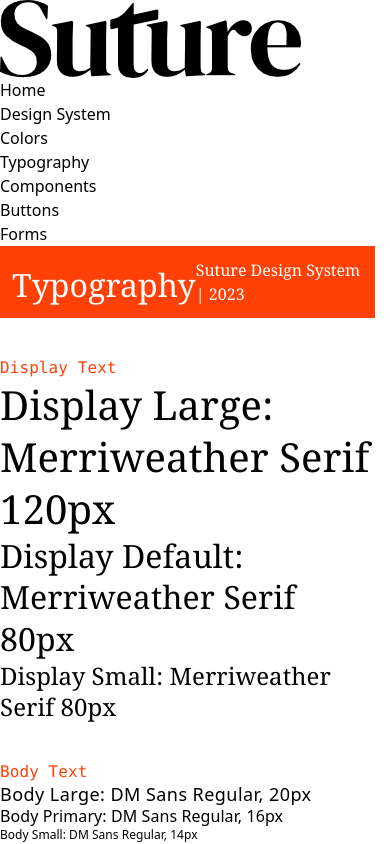
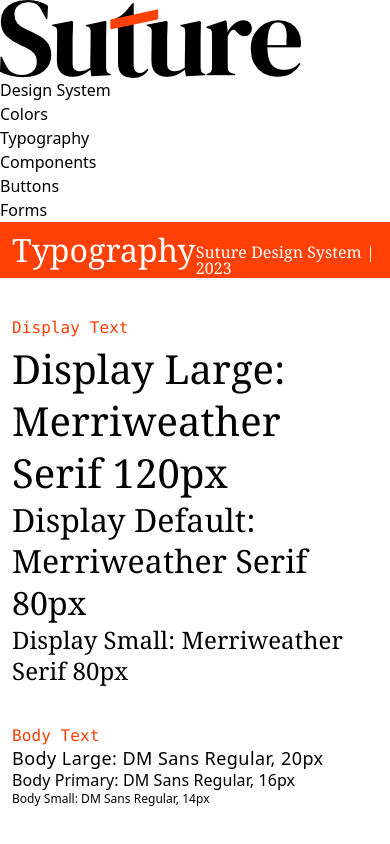
Before and after one commit to johnhoysa/styleguide-react, a React (Create React App) app: page /typography in a window 390 px wide. Shown: the top 844 px of the page. Built offline with nearby package versions, Linux system fonts and the light colour scheme.

Commit message:
layout and design updates

```diff
--- a/src/Layout.js
+++ b/src/Layout.js
@@ -1,19 +1,19 @@
 import { Outlet, Link } from 'react-router-dom';
 
-import ProjectLogo from './assets/logos/suture-logo.png';
+import ProjectLogo from './assets/logos/suture-logo-accent.png';
 
 const Layout = () => {
   return (
     <div className="flex-container-parent">
       <div className="flex-container-content">
         <div className="sidebar">
+          <div className="logo">
+            <Link to="/index">
+              <img src={ProjectLogo} alt="Company Logo" />
+            </Link>
+          </div>
+          <nav>
             <ul>
-            <li>
-              <img src={ProjectLogo} alt="fireSpot" />
-            </li>
-            <li>
-              <Link to="/index">Home</Link>
-            </li>
               <li>
                 Design System
                 <ul>
@@ -37,9 +37,10 @@ const Layout = () => {
                 </ul>
               </li>
             </ul>
+          </nav>
         </div>
 
-        <main className="container main">
+        <main className="main">
           <Outlet />
         </main>
       </div>
--- a/src/components/TitleBar.js
+++ b/src/components/TitleBar.js
@@ -2,9 +2,9 @@ import React from 'react';
 import { ProjectName } from '../constants.js';
 
 const TitleBar = ({ title }) => {
-  const titleBarWrap = `flex bg-primary p-3 justify-between items-end text-white`;
-  const titleBarTitle = `text-white text-3xl`;
-  const titleBarClient = `text-white`;
+  const titleBarWrap = `flex bg-primary h-14 px-3 text-white justify-between items-center`;
+  const titleBarTitle = `text-white text-3xl leading-none`;
+  const titleBarClient = `text-white text-base leading-none pt-5`;
   return (
     <div className={titleBarWrap}>
       <p className={titleBarTitle}>{title}</p>
--- a/src/css/layout/layout.css
+++ b/src/css/layout/layout.css
@@ -1,8 +1,15 @@
 .flex-container-parent {@apply flex  flex-col h-screen}
-.flex-container-content {@apply flex grow}
-.flex-container-content .sidebar {@apply flex h-full max-w-sm p-4 pr-8 }
-.flex-container-content .sidebar ul > li {@apply text-base font-serif mt-1 }
-.flex-container-content .sidebar ul > li > ul > li {@apply text-xs font-mono pl-2}
+.flex-container-content {@apply flex grow justify-start }
+
+.flex-container-content .sidebar {@apply flex flex-col h-full p-4 w-64 sm:hidden md:flex}
+
+.flex-container-content .sidebar .logo {@apply flex w-full justify-between items-center pt-[76px]}
+.flex-container-content .sidebar .logo img{ @apply w-20 h-full}
+
+.flex-container-content .sidebar nav { @apply w-auto h-full pt-4}
+.flex-container-content .sidebar ul > li {@apply text-sm font-serif mt-3 }
+.flex-container-content .sidebar ul > li > ul > li {@apply text-xs font-mono pl-2 mt-1}
 .flex-container-content .sidebar ul > li > ul > li a {@apply text-primary }
-.flex-container-content .main {@apply grow}
+
+.flex-container-content .main {@apply grow w-full}
 .flex-container-footer {@apply flex}
--- a/src/index.js
+++ b/src/index.js
@@ -7,9 +7,10 @@ import Buttons from './styleguide/Buttons';
 import Colors from './styleguide/Colors';
 import Forms from './styleguide/Forms';
 import Typography from './styleguide/Typography';
-
+// Route to Pages
 import Home from './Home';
 import NoPage from './404';
+// Import CSS
 import './tailwind.css';
 
 export default function App() {
--- a/src/styleguide/Buttons.js
+++ b/src/styleguide/Buttons.js
@@ -4,13 +4,19 @@ import Button from '../components/Button.js';
 //
 const Buttons = () => {
   return (
+    <>
       <section>
         <TitleBar title="Buttons" />
-
         <h5 className="guide-heading">Button Default Enabled</h5>
+      </section>
+      <section className="guide-section">
         <div className="grid grid-cols-3 gap-3 mt-6">
           <span className="">
-          <Button label="Primary" size="button-default" look="button-primary" />
+            <Button
+              label="Primary"
+              size="button-default"
+              look="button-primary"
+            />
           </span>
           <span className="">
             <Button
@@ -28,7 +34,7 @@ const Buttons = () => {
           </span>
         </div>
 
-      <h5 className="guide-heading">Button Default Disabled</h5>
+        <h5 className="guide-section-heading">Button Default Disabled</h5>
         <div className="grid grid-cols-3 gap-3 mt-6">
           <span className="">
             <Button
@@ -56,58 +62,75 @@ const Buttons = () => {
           </span>
         </div>
 
-      <h5 className="guide-heading">Button Medium</h5>
+        <h5 className="guide-section-heading">Button Medium</h5>
         <div className="grid grid-cols-3 gap-3 mt-6">
           <span className="">
             <Button label="Primary" size="button-md" look="button-primary" />
           </span>
           <span className="">
-          <Button label="Secondary" size="button-md" look="button-secondary" />
+            <Button
+              label="Secondary"
+              size="button-md"
+              look="button-secondary"
+            />
           </span>
           <span className="">
             <Button label="Outlined" size="button-md" look="button-outlined" />
           </span>
         </div>
 
-      <h5 className="guide-heading">Button Small</h5>
+        <h5 className="guide-section-heading">Button Small</h5>
         <div className="grid grid-cols-3 gap-3 mt-6">
           <span className="">
             <Button label="Primary" size="button-sm" look="button-primary" />
           </span>
           <span className="">
-          <Button label="Secondary" size="button-sm" look="button-secondary" />
+            <Button
+              label="Secondary"
+              size="button-sm"
+              look="button-secondary"
+            />
           </span>
           <span className="">
             <Button label="Outlined" size="button-sm" look="button-outlined" />
           </span>
         </div>
 
-      <h5 className="guide-heading">Button X-Small</h5>
+        <h5 className="guide-section-heading">Button X-Small</h5>
         <div className="grid grid-cols-3 gap-3 mt-6">
           <span className="">
             <Button label="Primary" size="button-xs" look="button-primary" />
           </span>
           <span className="">
-          <Button label="Secondary" size="button-xs" look="button-secondary" />
+            <Button
+              label="Secondary"
+              size="button-xs"
+              look="button-secondary"
+            />
           </span>
           <span className="">
             <Button label="Outlined" size="button-xs" look="button-outlined" />
           </span>
         </div>
 
-      <h5 className="guide-heading">Button X-Large, Mobile Only</h5>
+        <h5 className="guide-section-heading">Button X-Large, Mobile Only</h5>
         <div className="grid grid-cols-3 gap-3 mt-6">
           <span className="">
             <Button label="Primary" size="button-xl" look="button-primary" />
           </span>
           <span className="">
-          <Button label="Secondary" size="button-xl" look="button-secondary" />
+            <Button
+              label="Secondary"
+              size="button-xl"
+              look="button-secondary"
+            />
           </span>
           <span className="">
             <Button label="Outlined" size="button-xl" look="button-outlined" />
           </span>
         </div>
       </section>
+    </>
   );
 };
 
--- a/src/styleguide/Colors.js
+++ b/src/styleguide/Colors.js
@@ -3,9 +3,12 @@ import Swatch from '../components/Swatch.js';
 import TitleBar from '../components/TitleBar.js';
 const Colors = () => {
   return (
+    <>
       <section>
         <TitleBar title="Colors" />
-
+        <h5 className="guide-heading">Swatches</h5>
+      </section>
+      <section className="guide-section">
         <div className="grid grid-cols-3 gap-3 mt-6">
           <span className="">Preview</span>
           <span className="">CSS</span>
@@ -36,6 +39,7 @@ const Colors = () => {
         <hr></hr>
         <Swatch color="bg-sky-dark" name="sky-dark" value="#212962" />
       </section>
+    </>
   );
 };
 
--- /dev/null
+++ b/src/styleguide/Example.js
@@ -0,0 +1,19 @@
+import React from 'react';
+import Swatch from '../components/Swatch.js';
+import TitleBar from '../components/TitleBar.js';
+
+const Example = () => {
+  return (
+    <>
+      <section>
+        <TitleBar title="Example" />
+        <h5 className="guide-heading">Example</h5>
+      </section>
+      <section className="guide-section">
+        <h1>Page Content Needed</h1>
+      </section>
+    </>
+  );
+};
+
+export default Example;
--- a/src/styleguide/Forms.js
+++ b/src/styleguide/Forms.js
@@ -6,9 +6,12 @@ import InputField from '../components/Input.js';
 
 const Form = () => {
   return (
+    <>
       <section>
-      <TitleBar title="Form" />
-
+        <TitleBar title="Forms" />
+        <h5 className="guide-heading">Login Example</h5>
+      </section>
+      <section className="guide-section">
         <InputField
           icon={<MdVisibility />}
           name="username"
@@ -17,6 +20,7 @@ const Form = () => {
           type="text"
         />
       </section>
+    </>
   );
 };
 
--- a/src/styleguide/Typography.js
+++ b/src/styleguide/Typography.js
@@ -5,11 +5,12 @@ import Text from '../components/Text.js';
 
 const Typography = () => {
   return (
-    <div>
+    <>
       <section>
         <TitleBar title="Typography" />
+        <h5 className="guide-heading">Display Text</h5>
       </section>
-      <h5 className="guide-heading">Display Text</h5>
+      <section className="guide-section">
         <Heading
           Tag="h1"
           color="text-secondary"
@@ -32,7 +33,7 @@ const Typography = () => {
           type="display-sm"
         />
 
-      <h5 className="mt-4 guide-heading">Body Text</h5>
+        <h5 className="mt-4 guide-section-heading">Body Text</h5>
         <Text Tag="p" text="Body Large: DM Sans Regular, 20px" type="body-lg" />
         <Text
           Tag="p"
@@ -41,7 +42,7 @@ const Typography = () => {
         />
         <Text Tag="p" text="Body Small: DM Sans Regular, 14px" type="body-sm" />
 
-      <h5 className="mt-4 guide-heading">Button Text</h5>
+        <h5 className="mt-4 guide-section-heading">Button Text</h5>
         <Text
           Tag="p"
           text="Button Xl: DM Sans Bold, 20px"
@@ -67,7 +68,8 @@ const Typography = () => {
           text="Button Xs: DM Sans Bold, 14px"
           type="button-xs !p-0"
         />
-    </div>
+      </section>
+    </>
   );
 };
 
--- a/src/tailwind.css
+++ b/src/tailwind.css
@@ -7,7 +7,9 @@
 @import url('https://fonts.googleapis.com/css2?family=DM+Mono:wght@300&family=DM+Sans:opsz,wght@9..40,400;9..40,500;9..40,700&family=Merriweather:wght@300&display=swap');
 
 /* Styleguide layout and styles to be organized */
-.guide-heading { @apply text-base text-primary mt-10 font-mono}
+.guide-heading { @apply text-base text-primary mt-10 pl-3 font-mono}
+.guide-section {@apply p-3 pt-1}
+.guide-section-heading {@apply text-base text-primary mt-10 font-mono}
 hr { @apply h-px my-3 bg-grey-300 border-0}
 @import "./css/layout/layout.css";
 
```
Lines whose indentation alone changed are shown as unchanged.
